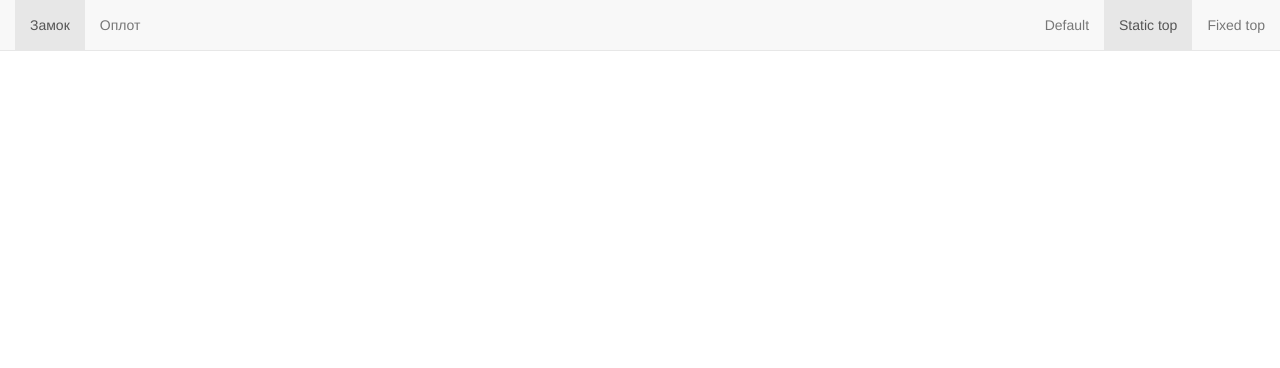
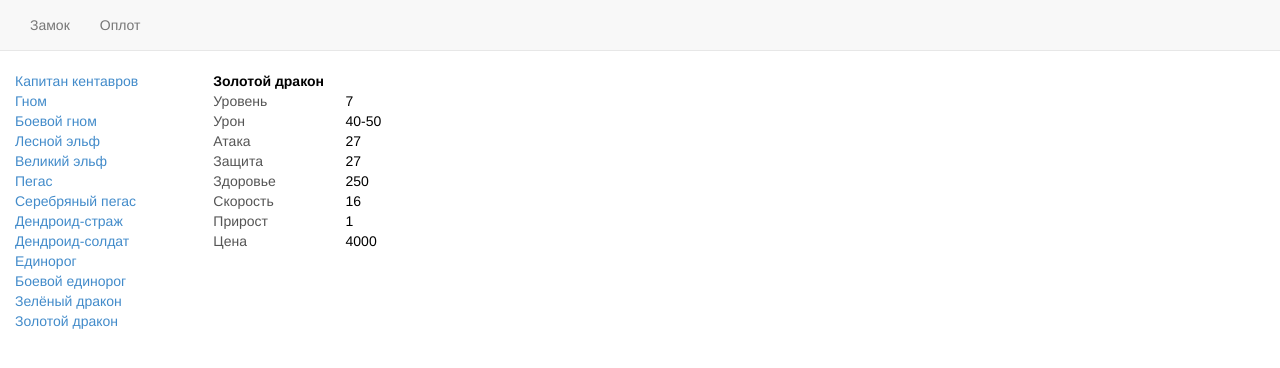
Before and after one commit to xhoskin/heroes, a plain HTML site: page index.html in a window 1280 px wide. Drawn offline with Linux system fonts and the light colour scheme.

Commit message:
вывод списка существ и характеристик существа

```diff
--- a/index.html
+++ b/index.html
@@ -9,19 +9,12 @@
 </head>
 <body>
 
-<div class="navbar navbar-default navbar-static-top">
-  <div class="navbar-collapse collapse">
-    <ul class="nav navbar-nav">
-      <li class="active"><a href="#">Замок</a></li>
-      <li><a href="#">Оплот</a></li>
-    </ul>
-    <ul class="nav navbar-nav navbar-right">
-      <li><a href="../navbar/">Default</a></li>
-      <li class="active"><a href="./">Static top</a></li>
-      <li><a href="../navbar-fixed-top/">Fixed top</a></li>
-    </ul>
-  </div><!--/.nav-collapse -->
+  <div class="navbar navbar-default navbar-static-top">
+    <div class="navbar-collapse collapse">
+      <ul class="nav navbar-nav city-list">
+      </ul>
     </div>
+  </div>
 
   <div class="battlefield">
 
@@ -32,7 +25,6 @@
       <div  id="your-creature" class="your-creature creature">
         <header class="creature-name" >
           <span data-value="name"></span>
-          <span class="creature-city"> (<span data-value="city"></span>) </span>
         </header>
         <ul class="creature-stats">
           <li>
--- a/js/script.js
+++ b/js/script.js
@@ -1,10 +1,9 @@
-(function(){
+//(function(){
 
   //класс существа
-  function Creature( name, level, city, damageMin, damageMax, attack, defense, health, speed, growth, price ) {
+  function Creature( name, level, damageMin, damageMax, attack, defense, health, speed, growth, price ) {
     //properties
     this.name      = name,
-    this.city      = city,
     this.level     = level,
     this.damageMin = damageMin,
     this.damageMax = damageMax,
@@ -21,6 +20,16 @@
     list: [],
     add: function(obj) {
       this.list.push(obj);
+    },
+    print: function(){
+      for ( var v in this.list ) {
+        $('.city-list').append( '<li><a href="#" data-city="' + v + '">' + this.list[v].name + '</a></li>' );
+      }
+      //events binding
+      $('.city-list a').on('click', function(){
+        var id = $(this).data('city');
+        cities.list[id].print();
+      });
     }
   }
 
@@ -34,27 +43,27 @@
 
   //методы города
   City.prototype.print = function(){
+    var self = this;
+    $('#creatures-list').empty();
     for (var i = 0; i < this.list.length; i++) {
       var value = this.list[i],
          output =
-           '<li><a href="#" data-creature-id="' + i +
-           '" data-city="' + this.name
-           + '>' +
-           value.name +
-           '</a></li>\n';
+           '<li><a href="#" data-creature="' + i +
+           '" data-city="' + this.name + '">' +
+           value.name + '</a></li>\n';
       $('#creatures-list').append(output);
       //events binding
       $('#creatures-list a').on('click', function(){
-        var id = $(this).data('creature-id');
-        console.log( this.list[id].print() );
+        var id = $(this).data('creature');
+        self.list[id].print();
       });
 
     }
   }
 
   //добавление существа в список
-  City.prototype.addCreature = function( name, level, city, damageMin, damageMax, attack, defense, health, speed, growth, price ){
-    this.list.push( new Creature( name, level, city, damageMin, damageMax, attack, defense, health, speed, growth, price ) );
+  City.prototype.addCreature = function( name, level, damageMin, damageMax, attack, defense, health, speed, growth, price ){
+    this.list.push( new Creature( name, level, damageMin, damageMax, attack, defense, health, speed, growth, price ) );
   }
 
   //методы существа
@@ -71,20 +80,21 @@
   castle  = new City("Замок");
   rampart = new City("Оплот");
 
-  castle.addCreature( "Копейщик",           1,  1,  3,  4,  5,  10,  4, 14, 60  );
-  castle.addCreature( "Алебардщик",         1,  2,  3,  6,  5,  10,  5, 14, 75  );
-  castle.addCreature( "Арбалетчик",         2,  2,  3,  6,  3,  10,  4,  9, 100  );
-  castle.addCreature( "Стрелок",            2,  2,  3,  6,  3,  10,  6,  9, 150  );
-  castle.addCreature( "Грифон",             3,  3,  6,  8,  8,  25,  6,  7, 200  );
-  castle.addCreature( "Королевский грифон", 3,  3,  6,  9,  9,  25,  9,  7, 240  );
-  castle.addCreature( "Рыцарь",             4,  6,  9, 10, 12,  35,  5,  4, 300  );
-  castle.addCreature( "Крестоносец",        4,  7, 10, 12, 12,  35,  6,  4, 400  );
-  castle.addCreature( "Монах",              5, 10, 12, 12,  7,  30,  5,  3, 400  );
-  castle.addCreature( "Фанатик",            5, 10, 12, 12, 10,  30,  7,  3, 450  );
-  castle.addCreature( "Кавалерист",         6, 15, 25, 15, 15, 100,  7,  2, 1000  );
-  castle.addCreature( "Чемпион",            6, 20, 25, 16, 16, 100,  9,  2, 1200  );
-  castle.addCreature( "Ангел",              7, 50, 50, 20, 20, 200, 12,  1, 3000  );
-  castle.addCreature( "Архангел",           7, 50, 50, 30, 30, 250, 18,  1, 5000  );
+  //                 name,                  level, damageMin, damageMax, attack, defense, health, speed, growth, price
+  castle.addCreature( "Копейщик",           1,     1,         3,         4,      5,       10,     4,     14,     60  );
+  castle.addCreature( "Алебардщик",         1,     2,         3,         6,      5,       10,     5,     14,     75  );
+  castle.addCreature( "Арбалетчик",         2,     2,         3,         6,      3,       10,     4,     9,      100  );
+  castle.addCreature( "Стрелок",            2,     2,         3,         6,      3,       10,     6,     9,      150  );
+  castle.addCreature( "Грифон",             3,     3,         6,         8,      8,       25,     6,     7,      200  );
+  castle.addCreature( "Королевский грифон", 3,     3,         6,         9,      9,       25,     9,     7,      240  );
+  castle.addCreature( "Рыцарь",             4,     6,         9,         10,     12,      35,     5,     4,      300  );
+  castle.addCreature( "Крестоносец",        4,     7,         10,        12,     12,      35,     6,     4,      400  );
+  castle.addCreature( "Монах",              5,     10,        12,        12,     7,       30,     5,     3,      400  );
+  castle.addCreature( "Фанатик",            5,     10,        12,        12,     10,      30,     7,     3,      450  );
+  castle.addCreature( "Кавалерист",         6,     15,        25,        15,     15,      100,    7,     2,      1000  );
+  castle.addCreature( "Чемпион",            6,     20,        25,        16,     16,      100,    9,     2,      1200  );
+  castle.addCreature( "Ангел",              7,     50,        50,        20,     20,      200,    12,    1,      3000  );
+  castle.addCreature( "Архангел",           7,     50,        50,        30,     30,      250,    18,    1,      5000  );
 
   rampart.addCreature( "Капитан кентавров", 1,  2,  3,  6,  3,  10,  8, 14,   90 );
   rampart.addCreature( "Гном",              2,  2,  4,  6,  7,  20,  3,  8,  120 );
@@ -100,6 +110,11 @@
   rampart.addCreature( "Зелёный дракон",    7, 40, 50, 18, 18, 180, 10,  1, 2400 );
   rampart.addCreature( "Золотой дракон",    7, 40, 50, 27, 27, 250, 16,  1, 4000 );
 
-  rampart.print();
+//})();
 
-})();
+$(function () {
+  cities.print()
+
+  $('.city-list a:first-child').click();
+  $('.creatures-list a:first-child').click();
+});
```
